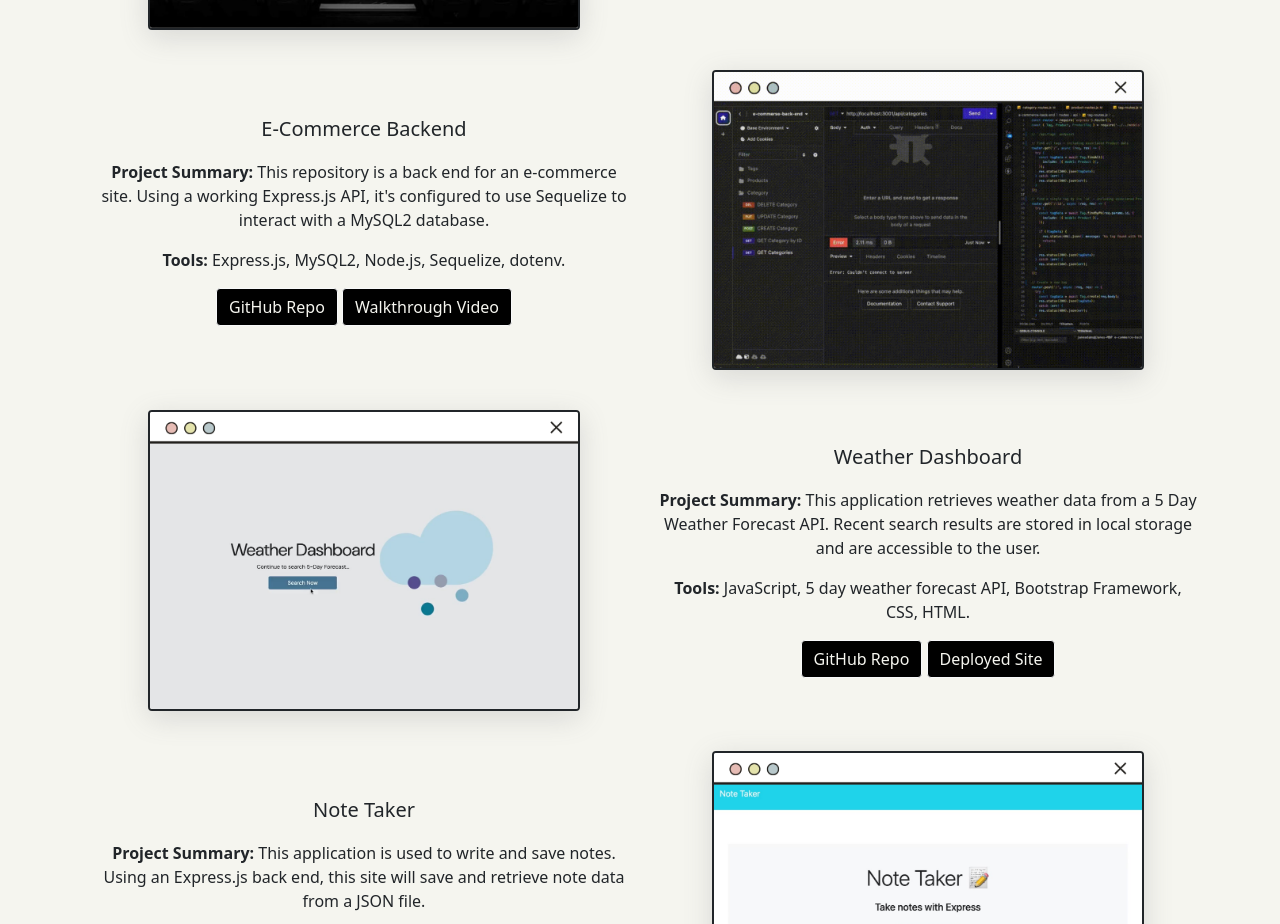
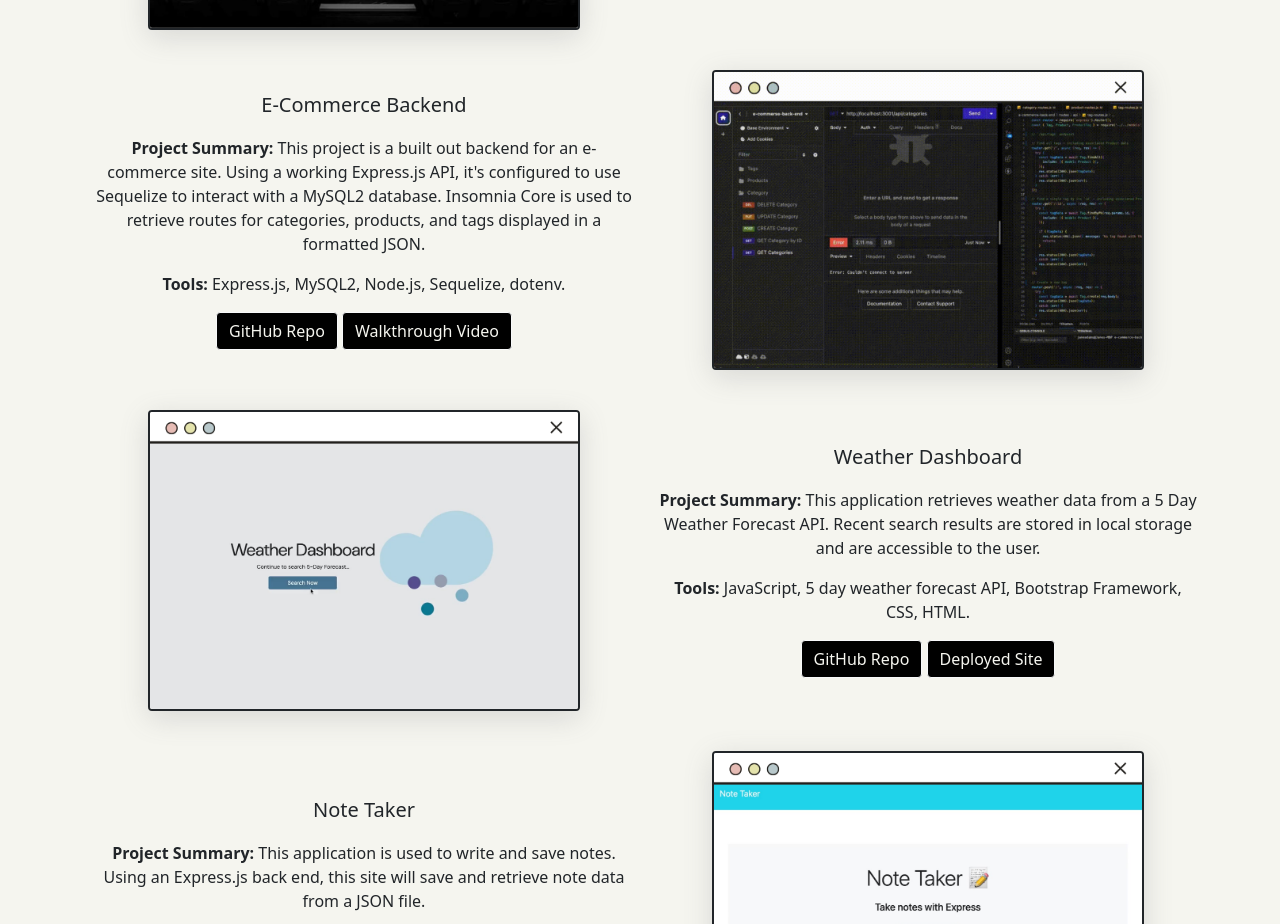
Before and after one commit to janealexadams/portfolio, a React (Vite) app: page / in a window 1280 px wide. Shown: the part 1996-2920 px from the top of the page. Built offline with nearby package versions, Linux system fonts and the light colour scheme.

Commit message:
updated project description

```diff
--- a/src/components/Projects.jsx
+++ b/src/components/Projects.jsx
@@ -67,7 +67,7 @@ function Projects() {
           <Row className="ecomm-backend">
             <Col xs={6} md={6}>
               <p className="desc title">E-Commerce Backend</p>
-              <p className="desc"><b>Project Summary: </b>This repository is a back end for an e-commerce site. Using a working Express.js API, it's configured to use Sequelize to interact with a MySQL2 database.</p>
+              <p className="desc"><b>Project Summary: </b>This project is a built out backend for an e-commerce site. Using a working Express.js API, it's configured to use Sequelize to interact with a MySQL2 database. Insomnia Core is used to retrieve routes for categories, products, and tags displayed in a formatted JSON.</p>
               <p className="desc"><b>Tools: </b>Express.js, MySQL2, Node.js, Sequelize, dotenv.</p>
               <Button variant="outline-light" id="project-button" href="https://github.com/janealexadams/e-commerce-back-end.git" target="_blank">GitHub Repo</Button> <Button variant="outline-light" id="project-button" href="https://drive.google.com/file/d/1PH3Mapn-m99lcbMTa05YOtLRnA0rlc87/view?usp=sharing" target="_blank">Walkthrough Video</Button>{' '}
             </Col>
```
